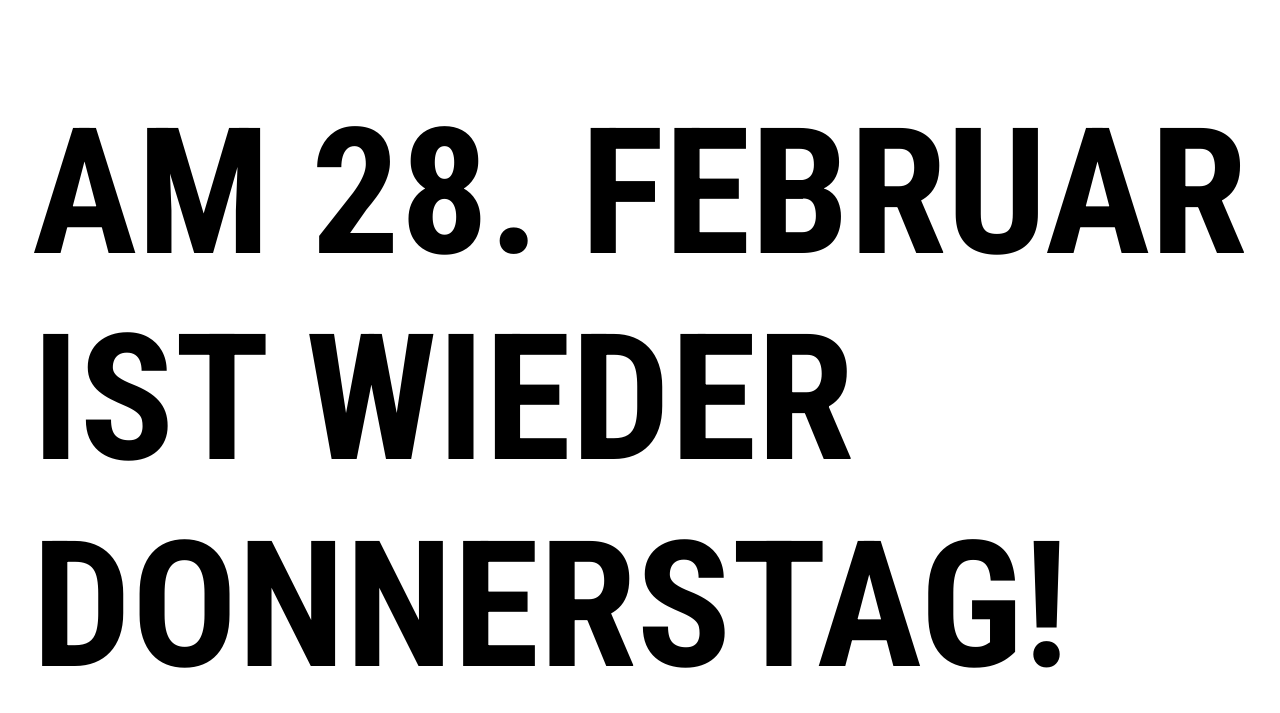
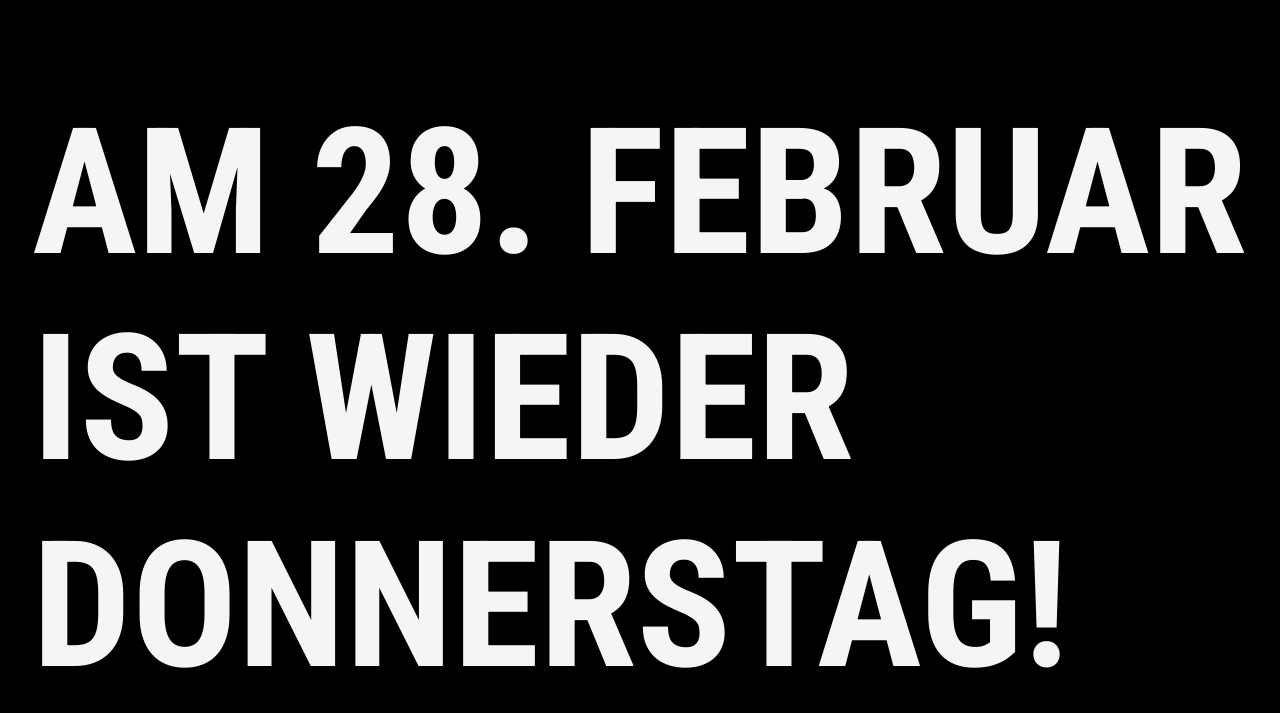
Before and after one commit to sk22/istschonwiederdonnerstag, a plain HTML site: page index.html in a window 1280 px wide. Drawn offline with Linux system fonts and the light colour scheme.

Commit message:
Add hover effect

```diff
--- a/index.html
+++ b/index.html
@@ -14,6 +14,7 @@
     <meta name="theme-color" content="#ffffff">
   </head>
   <body>
+      <a href="https://wiederdonnerstag.at">
     <div class="wrapper">
       <div id="hero" class="hero">
         <div id="content"></div>
@@ -25,6 +26,7 @@
         </div>
       </div>
     </div>
+  </a>
     <script src="script.js"></script>
   </body>
 </html>
--- a/style.css
+++ b/style.css
@@ -6,6 +6,19 @@ body {
   font-family: 'Roboto Condensed', sans-serif;
   margin: 0;
   height: 100vh;
+}
+
+body:hover {
+  background: black;
+}
+
+body:hover a {
+  color: whitesmoke;
+}
+
+a {
+  color: black;
+  text-decoration: none;
 }
 
 .wrapper {
```
